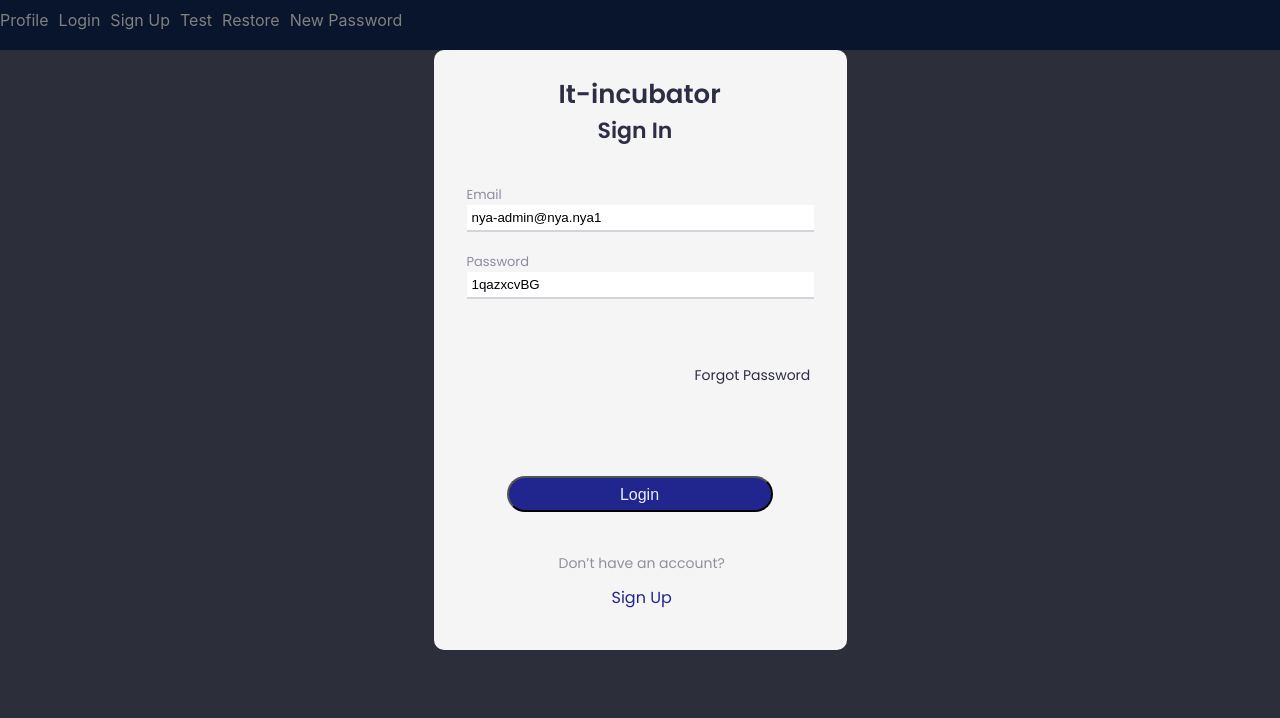
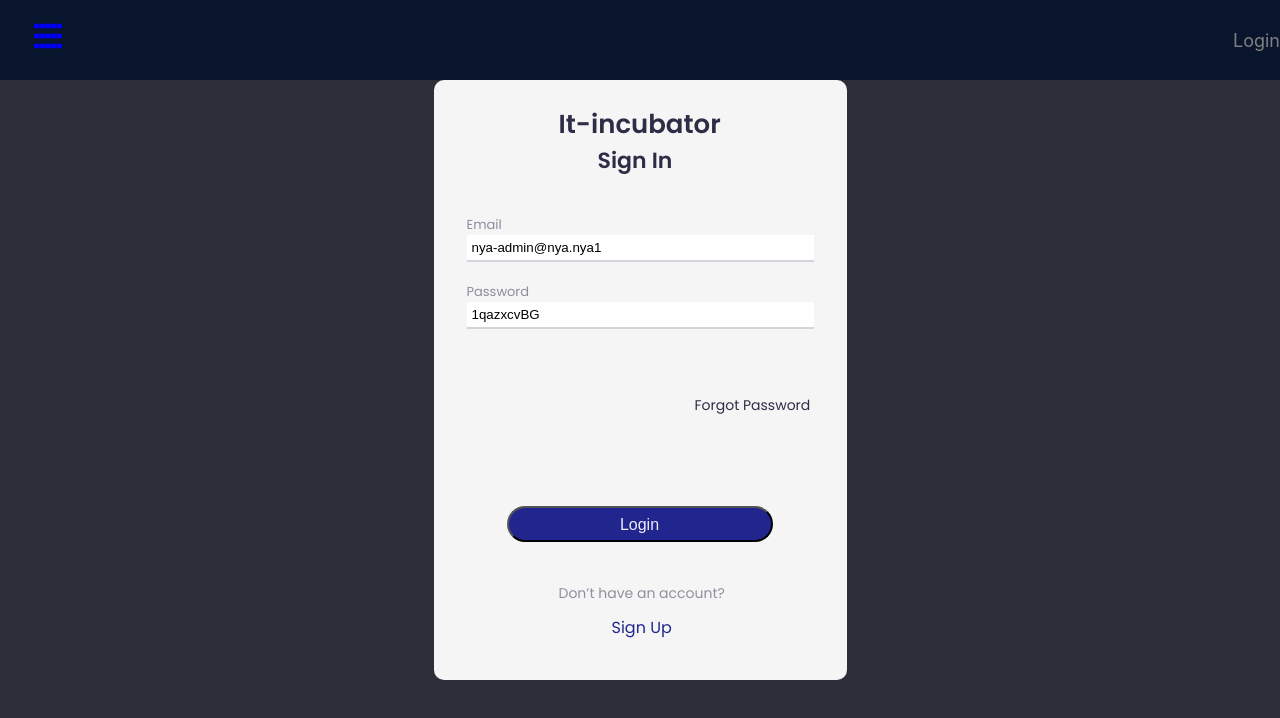
Before and after one commit to PsyHow/FridayProject, a React (Create React App) app: page /#/ in a window 1280 px wide. Shown: the top 718 px of the page. Built offline with nearby package versions, Linux system fonts and the light colour scheme.

Commit message:
add navMenu

```diff
--- a/package.json
+++ b/package.json
@@ -15,6 +15,7 @@
     "gh-pages": "^3.2.3",
     "react": "^17.0.2",
     "react-dom": "^17.0.2",
+    "react-icons": "^4.3.1",
     "react-redux": "^7.2.6",
     "react-router-dom": "^6.0.2",
     "react-scripts": "4.0.3",
--- a/src/App.tsx
+++ b/src/App.tsx
@@ -1,12 +1,13 @@
 import React from 'react';
 import './App.css';
 import { Routing } from "./components/Routes";
-import { Header } from "./components/Header/Header";
-// testing push to GH
+import { Navbar } from "./components/Navbar/Navbar";
+
+
 export const App = () => {
     return (
         <div className="App">
-            <Header/>
+            <Navbar/>
             <Routing/>
         </div>
     );
--- /dev/null
+++ b/src/components/Navbar/Navbar.module.css
@@ -0,0 +1,74 @@
+.navbar {
+    background-color: #08152c;
+    height: 80px;
+    display: flex;
+    justify-content: space-between;
+    align-items: center;
+}
+
+.menuBars {
+    margin-left: 2rem;
+    font-size: 2rem;
+    background: none;
+}
+
+.navMenu {
+    background-color: #08152c;
+    width: 250px;
+    height: 100vh;
+    display: flex;
+    justify-content: center;
+    position: fixed;
+    top: 0;
+    left: -100%;
+    transition: 850ms;
+}
+
+.navMenu.active {
+    left: 0;
+    transition: 350ms;
+}
+
+.navText {
+    display: flex;
+    justify-content: start;
+    align-items: center;
+    padding: 8px 0 8px 16px;
+    list-style: none;
+    height: 60px;
+}
+
+.navText a {
+    text-decoration: none;
+    color: gray;
+    font-size: 18px;
+    width: 95%;
+    height: 100%;
+    display: flex;
+    align-items: center;
+    padding: 0 16px;
+    border-radius: 4px;
+}
+
+.navText a:hover {
+    background-color: #060b26;
+}
+
+.navMenuItems {
+    width: 100%;
+}
+
+.navbarToggle {
+    background-color: #08152c;
+    width: 100%;
+    height: 80px;
+    display: flex;
+    justify-content: start;
+    align-items: center;
+}
+
+.login {
+    text-decoration: none;
+    color: gray;
+    font-size: 18px;
+}
--- /dev/null
+++ b/src/components/Navbar/Navbar.tsx
@@ -0,0 +1,44 @@
+import style from "./Navbar.module.css";
+import { NavLink } from "react-router-dom";
+import * as FaIcons from "react-icons/fa";
+import * as AiIcons from "react-icons/ai";
+import { useState } from "react";
+import { sidebarData } from "./sidebarData";
+
+export const Navbar = () => {
+    const [sidebar, setSidebar] = useState<boolean>(false)
+
+    const showSidebar = () => {
+        setSidebar(!sidebar)
+    }
+
+    return <>
+        <div className={ style.navbar }>
+            <NavLink to="#" className={ style.menuBars }>
+                <FaIcons.FaBars onClick={ showSidebar }/>
+            </NavLink>
+            <NavLink to="/login" className={ style.login }>
+                Login
+            </NavLink>
+        </div>
+        <nav
+            className={ sidebar ? `${ style['navMenu'] } ${ style['active'] }` : style['navMenu'] }>
+            <ul className={ style.navMenuItems } onClick={ showSidebar }>
+                <li className={ style.navbarToggle }>
+                    <NavLink to="#" className={ style.menuBars }>
+                        <AiIcons.AiOutlineClose/>
+                    </NavLink>
+                </li>
+                { sidebarData.map((item, index) => {
+                    return (
+                        <li key={ index } className={ style.navText }>
+                            <NavLink to={ item.path }>
+                                <span>{ item.title }</span>
+                            </NavLink>
+                        </li>
+                    );
+                }) }
+            </ul>
+        </nav>
+    </>
+}
--- /dev/null
+++ b/src/components/Navbar/sidebarData.ts
@@ -0,0 +1,29 @@
+import { PATH } from "../Routes";
+
+export const sidebarData = [
+    {
+        title: "Profile",
+        path:  PATH.PROFILE,
+        cName: 'nav-text'
+    },
+    {
+        title: "SignUp",
+        path:  PATH.SIGN_UP,
+        cName: 'nav-text'
+    },
+    {
+        title: "Restore Password",
+        path:  PATH.PASSWORD_RESTORE,
+        cName: 'nav-text'
+    },
+    {
+        title: "New password",
+        path:  PATH.NEW_PASSWORD,
+        cName: 'nav-text'
+    },
+    {
+        title: "Test",
+        path:  PATH.TEST,
+        cName: 'nav-text'
+    },
+]
```
Also changed, not shown: 1 other file (tests, documents, lock files or other folders).
